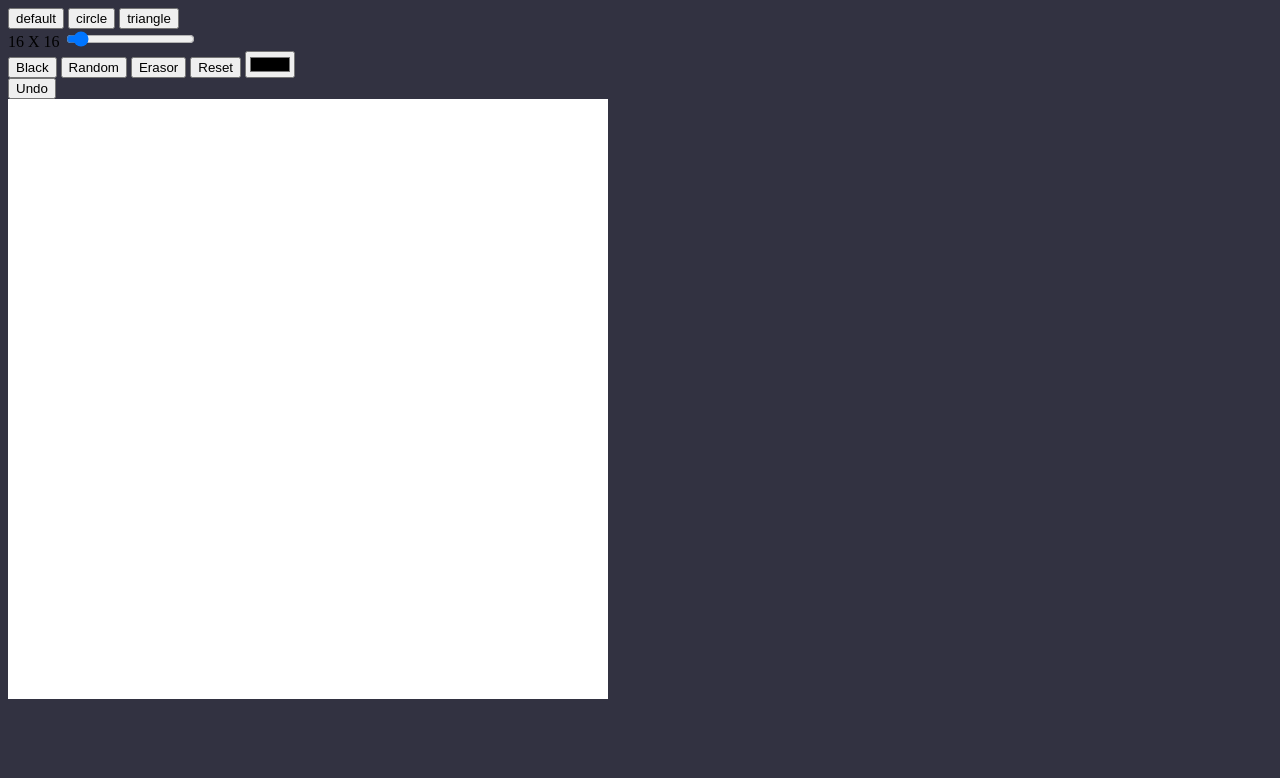
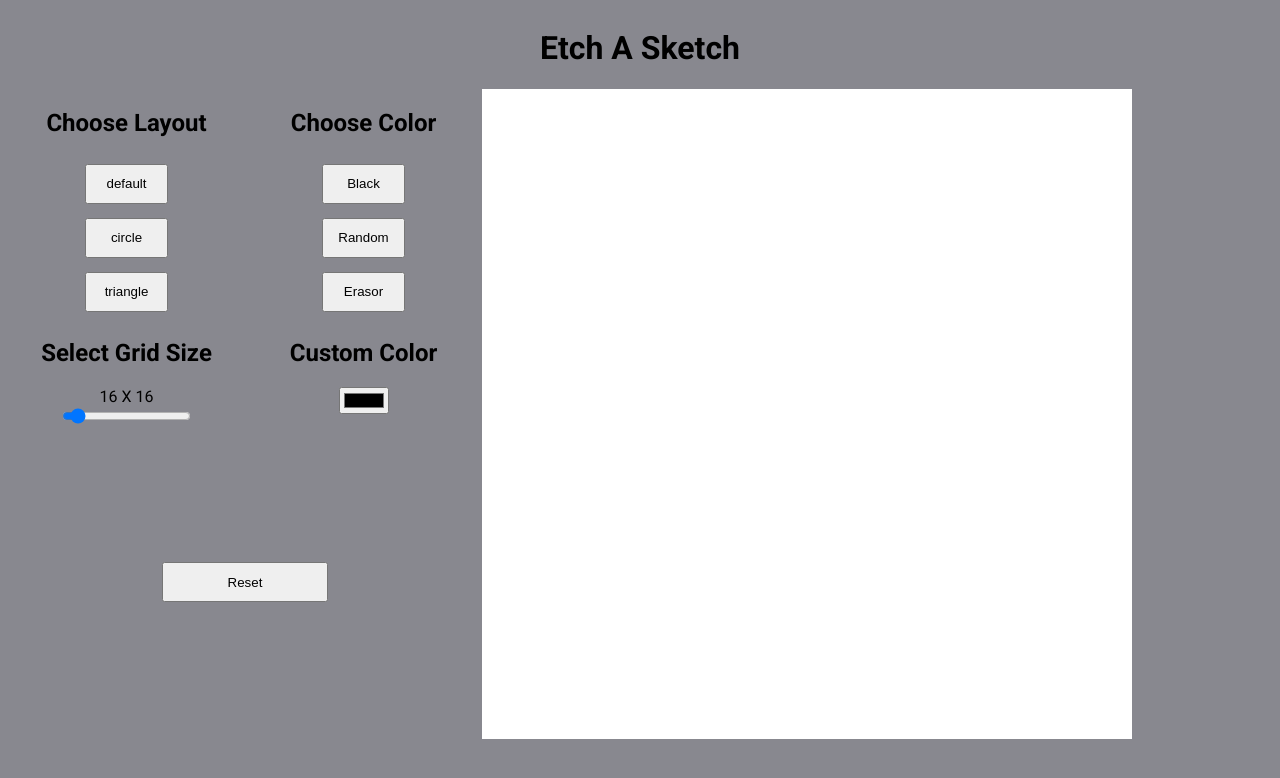
Before and after one commit to faexan/etch-a-sketch-2.0, a plain HTML site: page index.html in a window 1280 px wide. Drawn offline with Linux system fonts and the light colour scheme.

Commit message:
added  some styling

```diff
--- a/index.html
+++ b/index.html
@@ -4,30 +4,44 @@
     <meta charset="UTF-8">
     <meta name="viewport" content="width=device-width, initial-scale=1.0">
     <link rel="stylesheet" href="styles.css">
-    <title>Etch-a-Sketch</title>
+    <link rel="preconnect" href="https://fonts.googleapis.com">
+<link rel="preconnect" href="https://fonts.gstatic.com" crossorigin>
+<link href="https://fonts.googleapis.com/css2?family=Roboto:ital,wght@0,100;0,300;0,400;0,500;0,700;0,900;1,100;1,300;1,400;1,500;1,700;1,900&display=swap" rel="stylesheet">
+    <title>Etch A Sketch|Play with colors</title>
 </head>
 <body>
+    <div class="heading">
+        <h1 class="header">Etch A Sketch</h1>
+    </div>
     <div class="container">
         <div class="controls">
+            <div class="controls1">
             <div class="layoutControls">
-            <input type="button" value="default" class="controls-btns layout-btn" id="default-g" >
-            <input type="button" value="circle" class="controls-btns layout-btn" id="circle-g">
-            <input type="button" value="triangle" class="controls-btns layout-btn" id="triangle-g">
+                <h2 class="layoutHead">Choose Layout</h2>
+            <input type="button" value="default" class="controls-btns btn layout-btn" id="default-g" >
+            <input type="button" value="circle" class="controls-btns btn layout-btn" id="circle-g">
+            <input type="button" value="triangle" class="controls-btns btn layout-btn" id="triangle-g">
             </div>
             <div class="gridSizeControls">
+                <h2 class="gridSizehead">Select Grid Size</h2>
             <label class="gridSizeDisplay" for="gridSize">16 X 16</label>
             <input type="range" name="gridSize" id="gridSize" min="10" max="100" value="16"/>
         </div>
-        <div class="ColorContorls">
-            <input type="button" value="Black" class="colorControl blackColorBtn">
-            <input type="button" value="Random" class="colorControl randomColorBtn">
-            <input type="button" value="Erasor" class="colorControl erasorBtn">
-            <input type="button" value="Reset" class="colorControl resetBtn">
+        </div>
+        <div class="colorControls">
+            <h2 class="colorsHead">Choose Color</h2>
+            <input type="button" value="Black" class="colorControl btn blackColorBtn">
+            <input type="button" value="Random" class="colorControl btn randomColorBtn">
+            <input type="button" value="Erasor" class="colorControl btn erasorBtn">
+            <h2 class="cCHead">Custom Color</h2>
             <input type="color" name="customColor" id="customColor" class="customColorBtn">
         </div>
-        <div class="undoControls">
+        <div class="resetControls">
+            <input type="button" value="Reset" class="colorControl btn resetBtn">
+        </div>
+        <!-- <div class="undoControls">
             <input type="button" value="Undo" class="undoRedoControl undo">
-        </div>
+        </div> -->
         </div>
     </div>
     <script src="./script.js"></script>
--- a/styles.css
+++ b/styles.css
@@ -1,15 +1,25 @@
 body {
-    background-color: rgb(50, 50, 65);
+    background-color: rgb(136, 136, 143);
     user-select: none;
+    font-family: "Roboto", sans-serif;
 }
 
 .playground {
-    width: 600px;
-    height: 600px;
+    width: 650px;
+    height: 650px;
     background-color: white;
     display: grid;
 }
 
+.controls {
+    display: grid;
+    grid-template-columns: 1fr 1fr;
+}
+
+.resetControls {
+    grid-column-start: 1;
+    grid-column-end: 3;
+}
 
 .circle-g {
     border-radius: 50%;
@@ -19,3 +29,26 @@ body {
     width: 0;
 	height: 0;
 }
+
+.heading {
+    display: flex;
+    align-items: center;
+    justify-content: center;
+}
+
+.container {
+    display: grid;
+    grid-template-columns: 3fr 5fr;
+}
+
+.layoutControls, .gridSizeControls, .colorControls, .resetControls {
+    display: flex;
+    flex-direction: column;
+    align-items: center;
+}
+
+.btn{
+    width: 35%;
+    height: 40px;
+    margin: 7px 0;
+}
```
